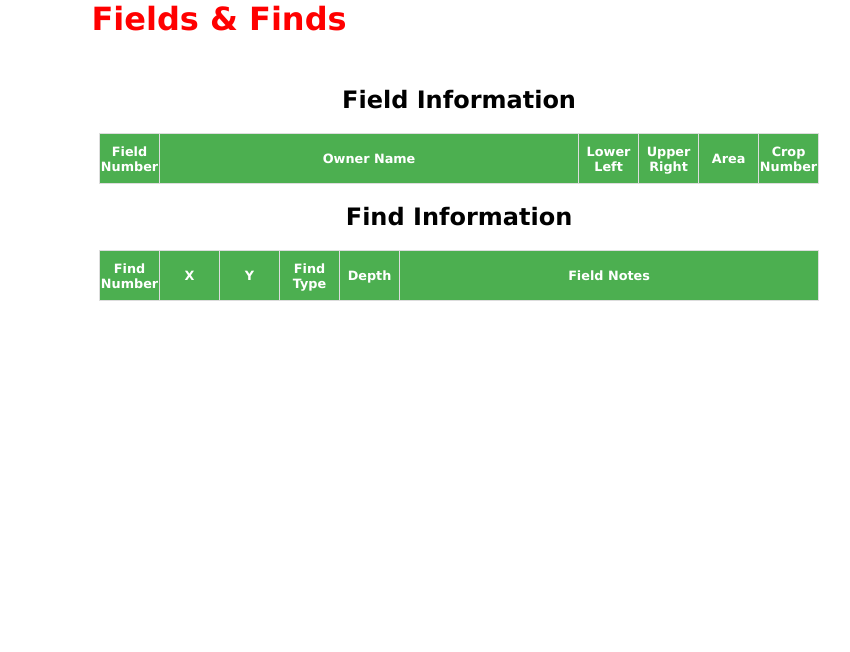
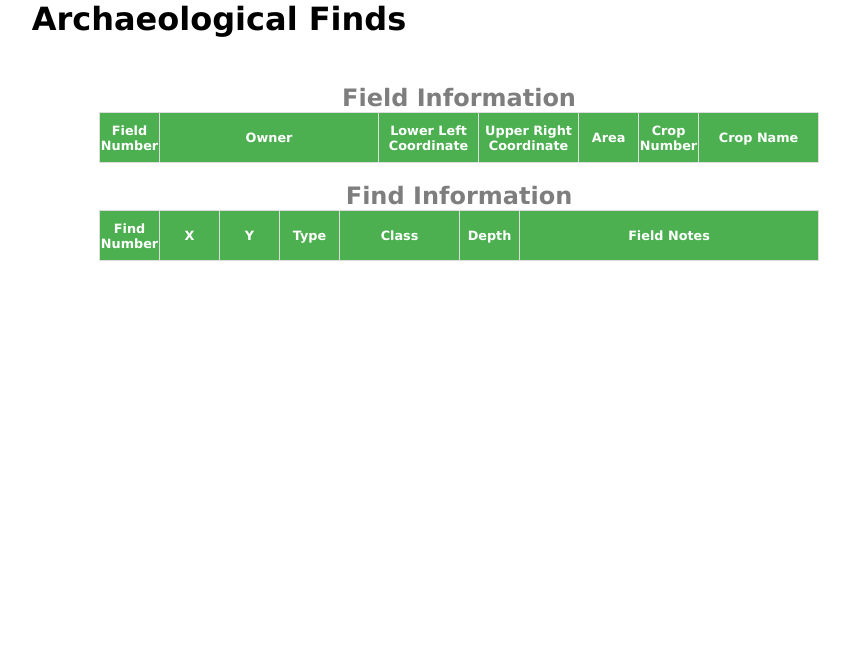
Before and after one commit to hjia10/tigis_assignment3, a Flask app: page / in a window 1280 px wide. Shown: the top 652 px of the page, without its empty margins (421-1271 px from the left). Run offline with Flask 2, Linux system fonts and the light colour scheme; lists and menus that the app fills with data are empty; some libraries are stand-ins or nearby versions.

Commit message:
update tables, add code to add class name to finds, and add crop name to fields.  add background colours for some table cells, improve colours in general

```diff
--- a/web_visual_db/routes.py
+++ b/web_visual_db/routes.py
@@ -13,8 +13,10 @@ find_objects = db_postgres.getDBdata('"FIND_ID", "XCOORD", "YCOORD", "TYPE", "DE
 
 db_postgres.assign_field_colours(field_objects, my_crops)
 db_postgres.assign_find_colours(find_objects, my_classes)
+db_postgres.assign_crop_names(field_objects, my_crops)
+db_postgres.assign_class_names(find_objects, my_classes)
 
-graphics_area_for_svg = db_postgres.GraphicsArea(15, 15, 0, 0, 16, 16)
+graphics_area_for_svg = db_postgres.GraphicsArea(15, 15, -1, 1, 16, 18)
 
 
 @app.route("/")
--- a/web_visual_db/static/style.css
+++ b/web_visual_db/static/style.css
@@ -10,7 +10,6 @@ body {
     align-items: center;
     justify-content: center;
     text-align: center;
-    height 100vh;
 }
 
 .content {
@@ -49,8 +48,16 @@ th {
     color: white;
 }
 
-th.field_number, th.lower_left, th.upper_right, th.area, th.crop_number {
+th.field_number, th.area, th.crop_number {
     width: 60px;
+}
+
+th.lower_left, th.upper_right {
+    width: 100px;
+}
+
+th.crop_name, th.find_class_name {
+    width: 120px;
 }
 
 th.find_number, th.x, th.y, th.find_type, th.depth {
@@ -66,27 +73,37 @@ tr {
 tr:hover {background-color: #f5f5f5;}
 
 h1 {
-    margin-bottom: 3rem;
-    color: red;
+    margin-bottom: 0.5rem;
+    color: black;
+}
+
+h2 {
+    margin-bottom: 0px;
+    color: black;
+    opacity: 50%;
 }
 
 .find {
+    fill-opacity: 100%;
     stroke: black;
     stroke-width: 0.02;
 }
 
 .find_selected {
+    fill-opacity: 100%;
     stroke: red;
-    stroke-width: 0.08;
+    stroke-width: 0.1;
 }
 
 .field {
+    fill-opacity: 40%;
     stroke-width: 0.04;
     stroke: black;
 }
 
 .field_selected {
-    stroke-width: 0.08;
+    fill-opacity: 100%;
+    stroke-width: 0.1;
     stroke: blue;
 }
 
--- a/web_visual_db/templates/index.html
+++ b/web_visual_db/templates/index.html
@@ -9,7 +9,7 @@
   </head>
   <body>
     <div class="content">
-      <h1 id="main_title"> Fields & Finds </h1>
+      <h1 id="main_title"> Archaeological Finds </h1>
         <div class="row">
             <div class="column left">
                 <svg width="{{ g.width }}" height="{{ g.height }}" viewBox="{{ g.viewBox_custom }}">
@@ -18,7 +18,7 @@
                             <rect class="field" id="field{{ field.field_id }}" onclick="setFieldSelected(this)" x="{{ field.lowx }}" y="{{ field.lowy }}" width="{{ field.width }}" height="{{ field.height }}" fill="{{field.fill}}" stroke="black"/>
                         {% endfor %}
                         {% for find in finds %}
-                            <circle class="find" id="find{{ find.find_id }}" onclick="setFindSelected(this)" cx = "{{ find.xcoord }}" cy="{{ find.ycoord }}" r="0.3" fill="{{find.fill}}"/>
+                            <circle class="find" id="find{{ find.find_id }}" onclick="setFindSelected(this)" cx = "{{ find.xcoord }}" cy="{{ find.ycoord }}" r="0.4" fill="{{find.fill}}"/>
                         {% endfor %}
                     </g>
                     <g id="text_numbers">
@@ -32,16 +32,20 @@
                 </svg>
             </div>
             <div class="column right">
+                <br>
+                <br>
                 <div class="field_table" id="field_table1">
-                <h2>Field Information</h2><br>
+                <h2>Field Information</h2>
                     <table>
                         <tr>
                             <th class="field_number">Field Number</th>
-                            <th class="owner">Owner Name</th>
-                            <th class="lower_left">Lower Left</th>
-                            <th class="upper_right">Upper Right</th>
+                            <th class="owner">Owner</th>
+                            <th class="lower_left">Lower Left Coordinate</th>
+                            <th class="upper_right">Upper Right Coordinate</th>
                             <th class="area">Area</th>
                             <th class="crop_number">Crop Number</th>
+                            <th class="crop_name">Crop Name</th>
+
                         </tr>
                         {% for field in fields %}
                             <tr class="hidden" id="tablerow_field{{field.field_id}}">
@@ -51,18 +55,20 @@
                                 <td> {{field.hix}}, {{field.hiy}} </td>
                                 <td> {{field.area}} </td>
                                 <td> {{field.crop_id}}</td>
+                                <td style="background-color:{{field.fill}}"> {{field.crop_name}}</td>
                             </tr>
                         {% endfor %}
                     </table><br>
                 </div>
                <div class="find_table" id="find_table1">
-                <h2>Find Information</h2><br>
+                <h2>Find Information</h2>
                     <table>
                         <tr>
                             <th class="find_number">Find Number</th>
                             <th class="x">X</th>
                             <th class="y">Y</th>
-                            <th class="find_type">Find Type</th>
+                            <th class="find_type">Type</th>
+                            <th class="find_class_name">Class</th>
                             <th class="depth">Depth</th>
                             <th class="field_notes">Field Notes</th>
                         </tr>
@@ -72,6 +78,7 @@
                                 <td> {{find.xcoord}} </td>
                                 <td> {{find.ycoord}} </td>
                                 <td> {{find.find_type}} </td>
+                                <td style="background-color:{{find.fill}}"> {{find.class_name}} </td>
                                 <td> {{find.depth}} </td>
                                 <td> {{find.field_notes}} </td>
                             </tr>
```
Also changed, not shown: web_visual_db/db_postgres.py (+34 -7 lines).
